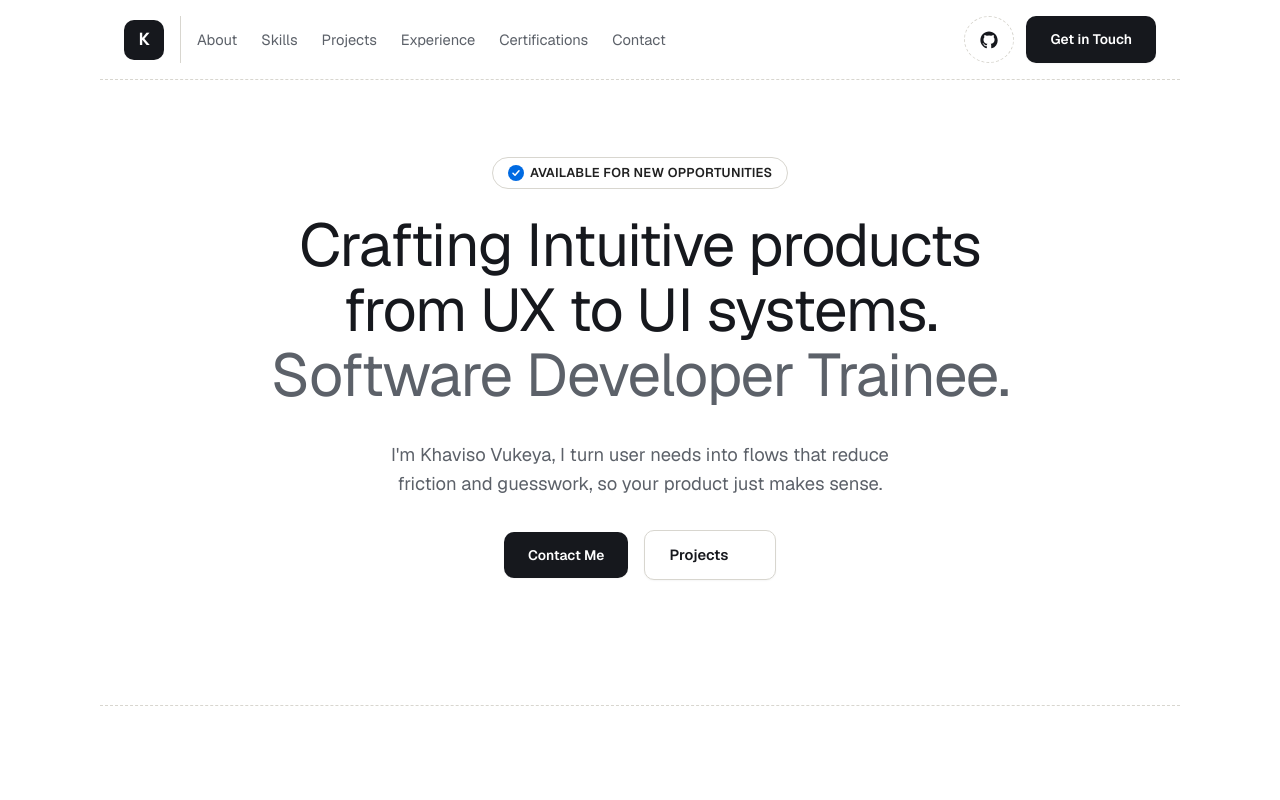
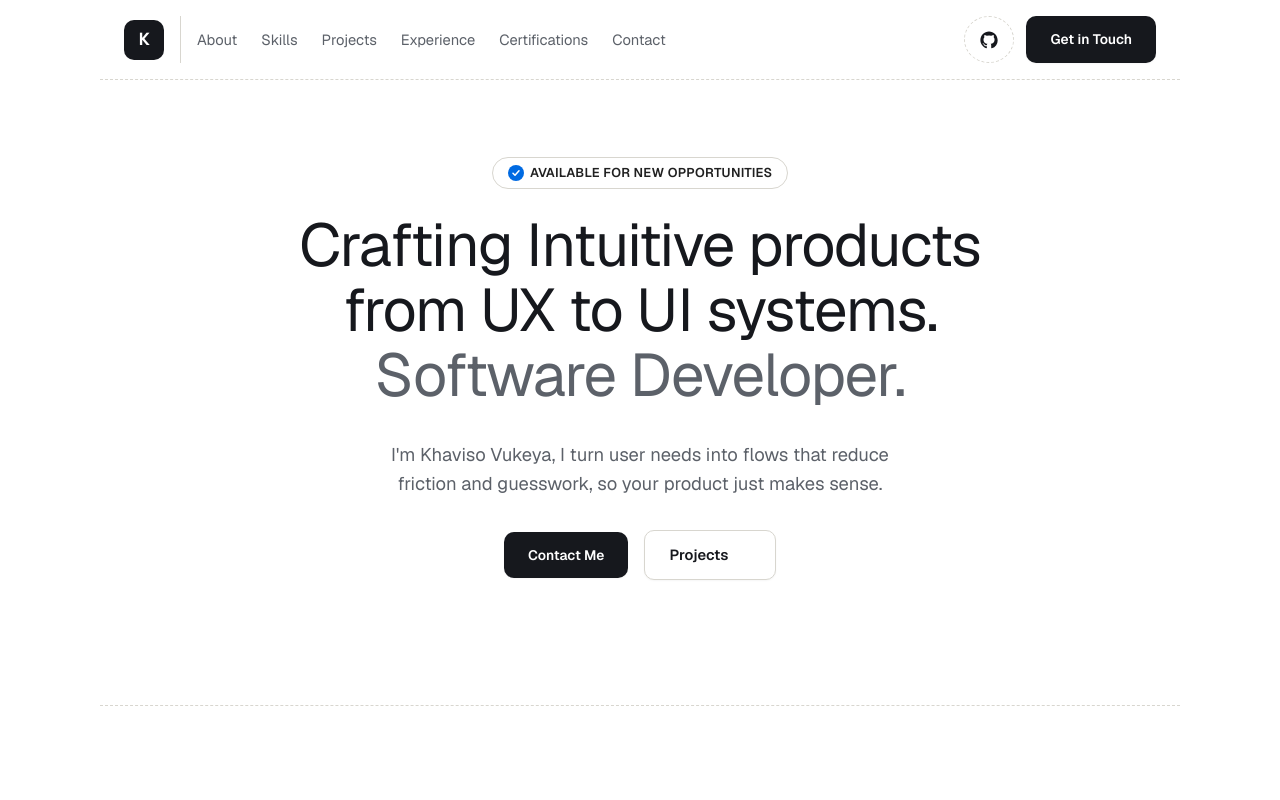
Before and after one commit to Khaviso01/khaviso-vukeya-portfolio, a React (Vite) app: page / in a window 1280 px wide. Shown: the top 800 px of the page. Built offline with nearby package versions, Linux system fonts and the light colour scheme; some icons are missing.

Commit message:
Changed title on hero

```diff
--- a/src/components/Hero.tsx
+++ b/src/components/Hero.tsx
@@ -28,7 +28,7 @@ function Hero() {
         </span>
 
         <h1 className="hero-title">
-          Crafting Intuitive products from UX to UI systems. <span className="sub-tagline">Software Developer Trainee.</span>
+          Crafting Intuitive products from UX to UI systems. <span className="sub-tagline">Software Developer.</span>
         </h1>
 
         <p className="hero-intro">{profile.intro}</p>
```
